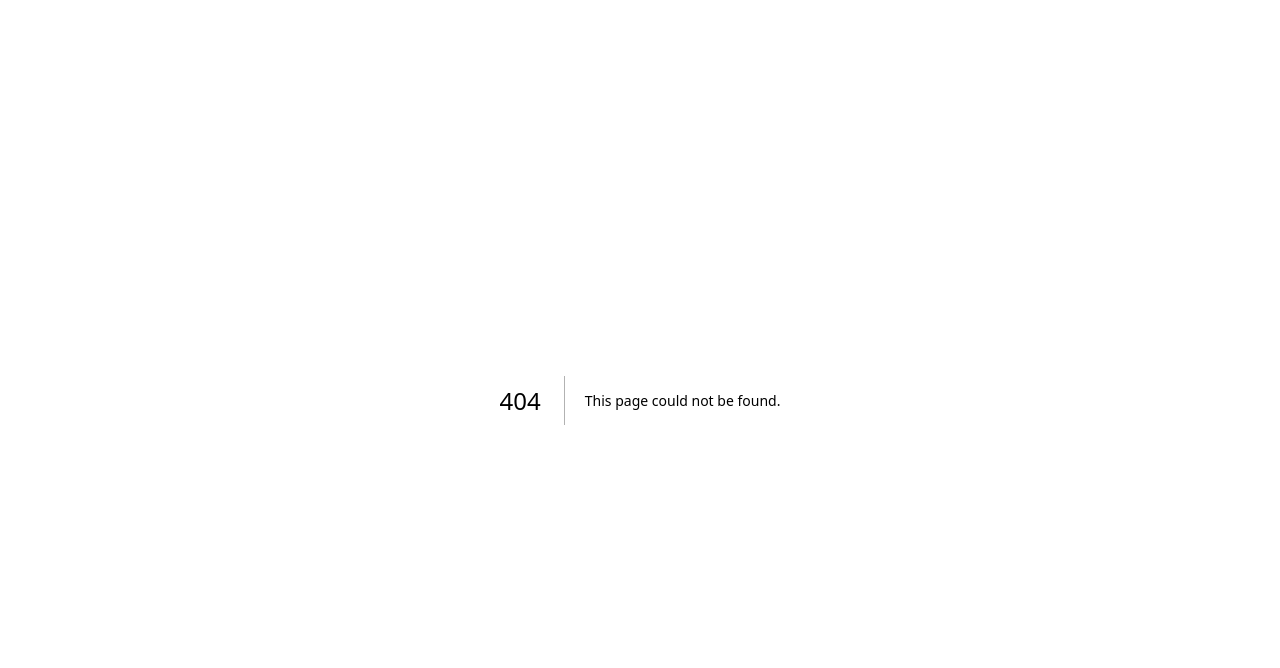
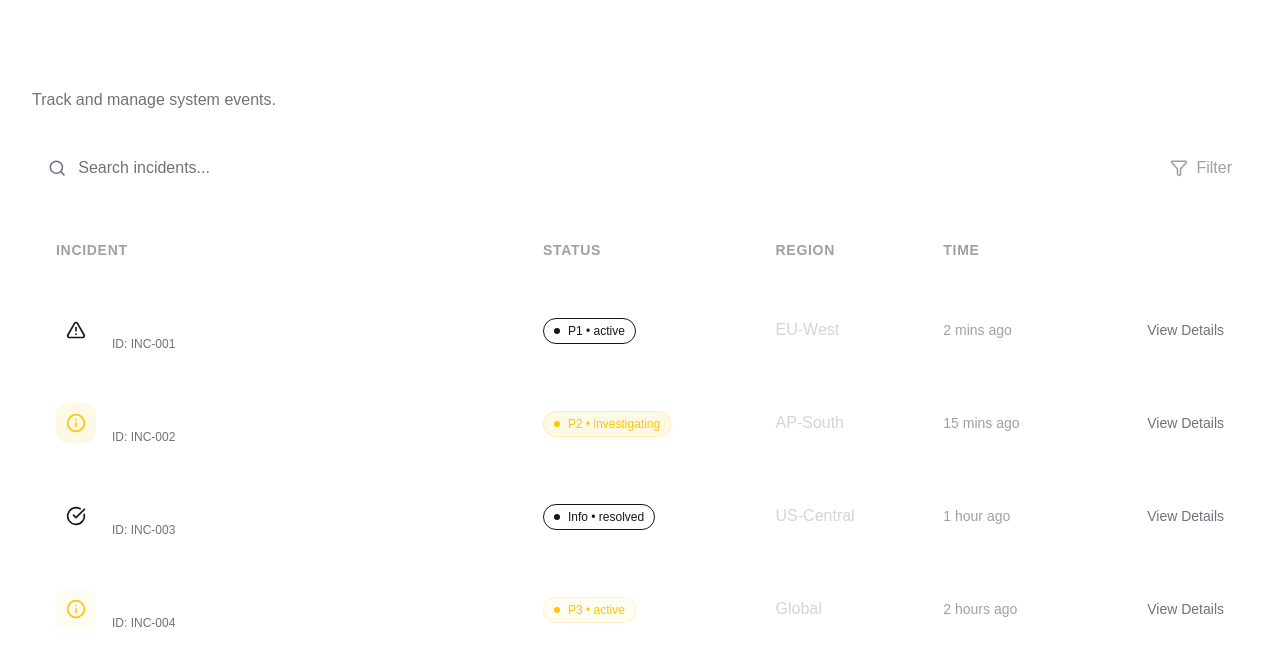
Before and after one commit to itssunnyfunny/Ops-Pilot, a Next.js app: page /dashboard/incidents in a window 1280 px wide. Before the commit this address had no page. Shown: the top 668 px of the page. Built offline with nearby package versions, Linux system fonts and the light colour scheme.

Commit message:
completeing the incidents component

```diff
--- /dev/null
+++ b/app/(app)/dashboard/incidents/[id]/page.tsx
@@ -0,0 +1,9 @@
+import { IncidentDetail } from "@/components/incidents/incident-detail";
+
+export default function IncidentDetailPage({ params }: { params: { id: string } }) {
+    return (
+        <div className="min-h-screen p-8 max-w-[1600px] mx-auto flex flex-col pt-6">
+            <IncidentDetail id={params.id} />
+        </div>
+    );
+}
--- /dev/null
+++ b/app/(app)/dashboard/incidents/page.tsx
@@ -0,0 +1,18 @@
+import { IncidentsList } from "@/components/incidents/incidents-list";
+
+export default function IncidentsPage() {
+    return (
+        <div className="min-h-screen p-8 max-w-[1600px] mx-auto flex flex-col pt-12">
+            <header className="mb-8 ">
+                <h2 className="text-3xl font-light text-white tracking-wide">
+                    Incidents
+                </h2>
+                <p className="text-zinc-500 mt-1">
+                    Track and manage system events.
+                </p>
+            </header>
+
+            <IncidentsList />
+        </div>
+    );
+}
```
